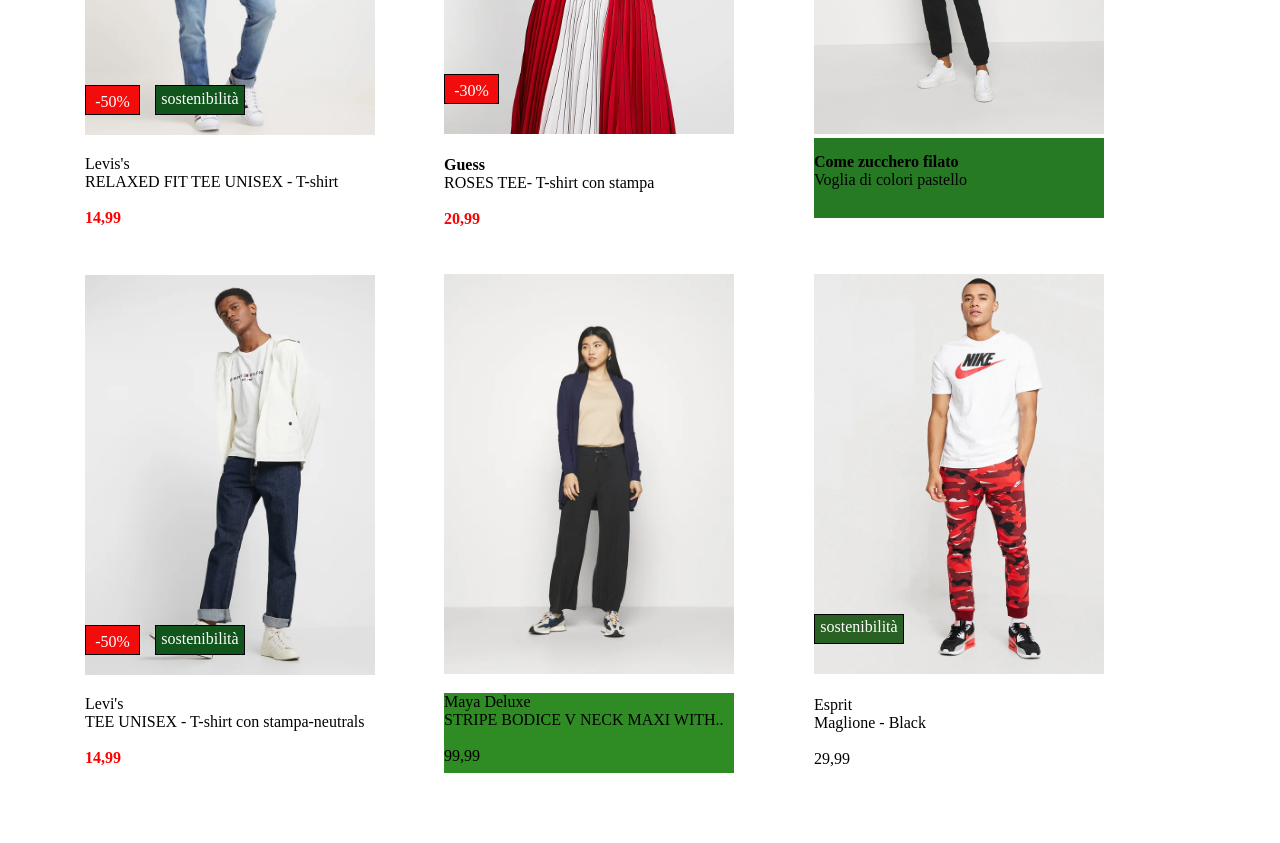
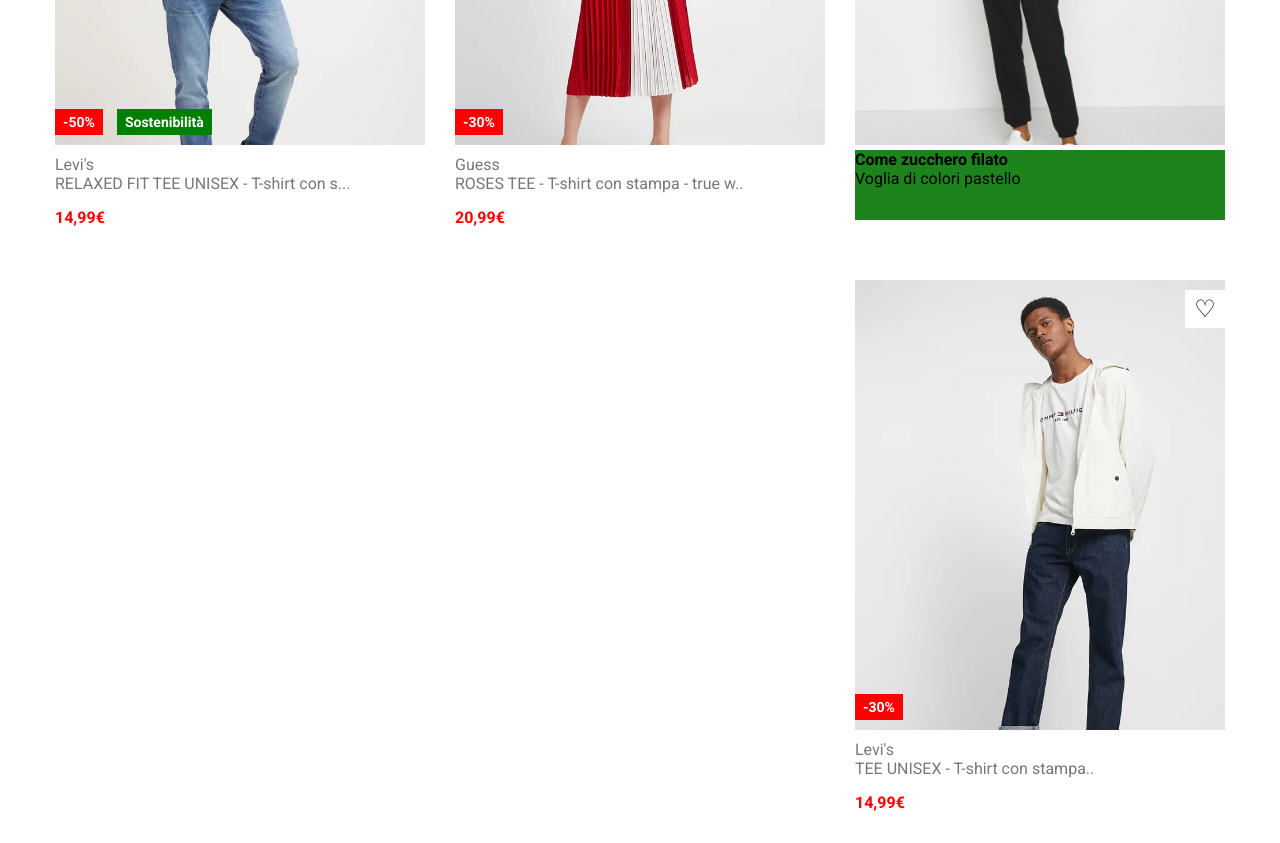
Before and after one commit to solangeguzman/htmlcss-shop, a plain HTML site: page index.html in a window 1280 px wide. Shown: the part 320-1163 px from the top of the page. Drawn offline with Linux system fonts and the light colour scheme.

Commit message:
creata struttura base

```diff
--- a/CSS/style.css
+++ b/CSS/style.css
@@ -1,187 +1,154 @@
-*{box-sizing: border-box;
-    margin:0;
+* {
+    box-sizing: border-box;
+    margin: 0;
     padding: 0;
-    }
+}
 
-    .clearfix::after{
-        content: "";
-        display:table;
-        clear:both;
-    }
+body {
+    font-family: 'Roboto', sans-serif;
+}
 
-    .fl{
-        float: left;
-    }
+.container {
+    width: 1200px;
+    margin: 0 auto;
+}
 
+.clearfix::after {
+    content: "";
+    display: table;
+    clear: both;
+}
 
-    .container {
-        max-width: 1200px;
-        margin: 0 auto;
+.shop-item {
+    float: left;
+    width: calc((100% / 3) - 30px);
+    margin: 15px;
+}
 
-    }
+[class^="shop-item-picture-"] {
+    position: relative;
+    width: 100%;
+    height: 450px;
+    background-size: cover;
+    background-position: top center;
+}
 
-    .content {
-        background-color: rgb(255, 255, 255);
-        height: 700px;
-        padding: 10%;
-        position: relative;
-    }
+.shop-item-picture-1 {
+    background-image: url('../img/1web.jpg');
+}
 
-  #img{
-      position: absolute;
-  }
+.shop-item:hover .shop-item-picture-1 {
+    background-image: url('../img/1-hover.jpg');
+}
 
+.shop-item-picture-2 {
+    background-image: url('../img/2.webp');
+}
 
-.containerbox1{
-       position: absolute;
-       margin-top: 100%;
-       width: 55px;
-       height: 30px;
-       border: 1px solid rgb(2, 2, 2);
-       background-color: rgb(243, 12, 12);
-       padding: 2%;
-    }
-
-.container2{
-    position: absolute;
-    margin-top: 100%;
-    margin-left: 70px;
-    width: 90px;
-    height: 30px;
-    border: 1px solid rgb(2, 2, 2);
-    background-color: rgb(17, 85, 28);
-    padding: 1%;
+.shop-item:hover .shop-item-picture-2 {
+    background-image: url('../img/2-hover.webp');
 }
 
 
-.containerbox2{
-    position: absolute;
-    margin-top: 100%;
-    width: 55px;
-    height: 30px;
-    border: 1px solid rgb(2, 2, 2);
-    background-color: rgb(243, 12, 12);
-    padding: 2%;
- }
+.shop-item-picture-3 {
+    background-image: url('../img/3.webp');
+}
 
+.shop-item:hover .shop-item-picture-3 {
+    background-image: url('../img/3-hover.webp');
+}
 
- .containerv{
-    position: absolute;
-    margin-top: 100%;
-    width: 90px;
-    height: 30px;
-    border: 1px solid rgb(2, 2, 2);
-    background-color: rgb(40, 97, 35);
-    padding: 1%;
+.shop-item-picture-4 {
+    background-image: url('../img/4.webp');
+}
+
+.shop-item:hover .shop-item-picture-4 {
+    background-image: url('../img/4-hover.webp');
+}
+
+.shop-item-picture-5 {
+    background-image: url('../img/5.webp');
+}
+
+.shop-item:hover .shop-item-picture-5 {
+    background-image: url('../img/5-hover.webp');
+
+}
+
+.shop-item-picture-6 {
+    background-image: url('../img/6.webp');
+}
+
+.shop-item:hover .shop-item-picture-6 {
+    background-image: url('../img/6-hover.webp');
 }
 
 
 
-.container3{
-    position: absolute;
-    margin-top: 100%;
-    width: 80px;
-    height: 35px;
-    border: 1px solid rgb(2, 2, 2);
-    background-color: rgb(40, 97, 35);
-}
-
-    .container4{
-        margin-top: 150%;
-        width: 290px;
-        height: 80px;
-        background-color: rgb(255, 255, 255);
-    }
-    .container5{
-        margin-top: 155%;
-        width: 290px;
-        height: 80px;
-        background-color: rgb(255, 255, 255);
-    }
-
-    .container6{
-
-        padding-top: 15px;
-        width: 290px;
-        height: 80px;
-        background-color: rgb(39, 122, 36);
-
-    }
-    .container7{
-        margin-top: 15px;
-        width: 290px;
-        height: 80px;
-        background-color: rgb(47, 139, 35);
-
-    }
-
-    .container8{
-        margin-top: 155%;
-        width: 290px;
-        height: 80px;
-        background-color: rgb(255, 255, 255);
-
-    }
-
-
-   .text{
-       color: rgb(255, 255, 255);
-       text-align: center;
-
-   }
 
 
 
-   #descrizione1{
-      text-align: left;
-      margin: 0 auto;
-      margin-top: 55px;
-   }
-
-   #descrizione2{
-
-   }
-   #prezzo{
-color: red;
-   }
 
 
-    .main-page{
-        background-color: rgb(255, 255, 255);
-        margin: 20px 0 10px 0;
-        padding-bottom: 20px;
-    }
+
+.simbolocuore {
+    position: absolute;
+    top: 10px;
+    right: 0;
+    width: 40px;
+    background-color: #fff;
+    text-align:center;
+    font-size: 24px;
+    padding: 5px 0;
+}
+
+.shop-item-icons {
+    position: absolute;
+    bottom: 10px;
+    left: 0;
+}
+
+.discount, .detail {
+    display: inline-block;
+    padding: 5px 8px;
+    color: #fff;
+    font-size: 14px;
+    font-weight: bold;
+    margin-right: 10px;
+}
+
+.discount {
+    background-color: red;
+}
+
+.detail {
+    background-color: green;
+}
 
 
-    .left{
-        width: 30%;
-        height: 500px;
-        padding-left: 10px;
-    }
+.shop-item-details {
+    height: 100px;
+}
 
-    .center{
-        width: 30%;
-        height: 500px;
-        padding-right: 10px;
-        padding-left: 10px;
-    }
+.shop-item-title {
+    margin-top: 10px;
+    color: #777;
+}
 
-    .right{
-        width: 30%;
-        height: 500px;
-        padding-left: 20px;
-    }
-
-    #prezzo{
-        color: red;
-    }
+.shop-item-price {
+    margin-top: 15px;
+    color: red;
+    font-weight: bold;
+}
 
 
-    /* da rivedere*/
+.price{
+    margin-top: 10px;
+}
 
-    .img:hover{
-        background-image: url(../img/1-hover.jpg);
-        display: none;
-        width: 100px;
-        height: 200px;
-        }
+.shop-item-title-green{
+    background-color: rgb(29, 131, 29);
+    width: 370px;
+    height: 70px;
+    margin-top: 5px;
+}
--- a/index.html
+++ b/index.html
@@ -1,121 +1,113 @@
 <!DOCTYPE html>
-<html lang="en">
+<html lang="it">
+
     <head>
-    <meta charset="UTF-8">
-    <meta http-equiv="X-UA-Compatible" content="IE=edge">
-    <meta name="viewport" content="width=device-width, initial-scale=1.0">
         <title>SHOP</title>
+
+        <link rel="preconnect" href="https://fonts.gstatic.com">
+        <link href="https://fonts.googleapis.com/css2?family=Roboto:wght@400;700&display=swap" rel="stylesheet">
         <link rel="stylesheet" href="./CSS/style.css">
     </head>
     <body>
-   <header></header>
 
-     <div class="container">
+        <div class="container clearfix">
+            <div class="shop-item">
 
-       <!--  1 float iniziali -->
-        <div class="main-page clearfix">
-
-              <aside class="fl left">
-
-                <div class="content">
-                  <img id="img" src="../htmlcss-shop/img/1web.jpg" height="400"  width="290" alt=""/>
-
-                  <div class="containerbox1 text">-50%</div>
-                  <div class="container2 text">sostenibilità</div>
-
-                  <div class="container4">
-                     <div>Levis's</div>
-                     <div>RELAXED FIT TEE UNISEX - T-shirt</div>
-                     <br>
-                     <div id="prezzo"><strong>14,99</strong></div>
+                <!-- immagine con hover -->
+                <div class="shop-item-picture-1">
+                    <div class="simbolocuore">&#9825;</div>
+                    <div class="shop-item-icons">
+                        <div class="discount">-50%</div>
+                        <div class="detail">Sostenibilità</div>
                     </div>
                 </div>
 
-              </aside>
-           <!-- secondo float -->
-
-              <aside class="fl center">
-                <div class="content">
-                    <img id="img" src="../htmlcss-shop/img/2-hover.webp" height="400" width="290" alt="">
-                    <div class="containerbox2 text">-30%</div>
-                    <div class="container5">
-                        <strong>Guess</strong>
-                        <div>ROSES TEE- T-shirt con stampa</div>
-                        <br>
-                        <div id="prezzo"><strong>20,99</strong></div>
+                <!-- titolo item -->
+                <div class="shop-item-details">
+                    <div class="shop-item-title">
+                    Levi's <br/>
+                    RELAXED FIT TEE UNISEX - T-shirt con s...
+                    </div>
+                    <div class="shop-item-price">14,99€</div>
                 </div>
 
             </div>
-              </aside>
-              <!-- terzo float -->
-              <aside class="fl right">
-                  <div class="content">
-                    <img src="../htmlcss-shop/img/3.webp" height="400" width="290" alt="">
 
-                     <div class="container6">
-                        <strong>Come zucchero filato</strong>
-                        <br>
-                        <div>Voglia di colori pastello</div>
+            <div class="shop-item">
+
+                <!-- immagine 2-->
+                <div class="shop-item-picture-2">
+                    <div class="simbolocuore">&#9825;</div>
+                    <div class="shop-item-icons">
+                       <div class="discount">-30%</div>
                     </div>
                 </div>
-              </aside>
+                <!-- titolo item -->
+                <div class="shop-item-details">
+                    <div class="shop-item-title">
+                      Guess <br/>
+                      ROSES TEE - T-shirt con stampa - true w..
+                    </div>
+                    <div class="shop-item-price">20,99€</div>
                 </div>
             </div>
 
-   <!-- 5 float finale -->
-   <div class="container">
-     <div class="main-page clearfix">
+            <div class="shop-item">
+                <div class="shop-item-picture-3"></div>
+                <!-- titolo item -->
 
-           <aside class="fl left">
-
-              <div class="content">
-                    <img id="img"src="../htmlcss-shop/img/4.webp" height="400"  width="290" alt="">
-                    <div class="containerbox1 text">-50%</div>
-                    <div class="container2 text-1">
-                        <div class="text">sostenibilità</div>
+                <div class="shop-item-details">
+                    <div class="shop-item-title-green">
+                       <strong>Come zucchero filato</strong><br>
+                        Voglia di colori pastello
                     </div>
-                    <div class="container4">
-                    <div>Levi's</div>
-                    <div>TEE UNISEX - T-shirt con stampa-neutrals</div>
-                    <br>
-                    <div id="prezzo"><strong>14,99</strong></div>
                 </div>
             </div>
 
-           </aside>
-
-           <!-- sesto float finale -->
-
-           <aside class="fl center">
-             <div class="content">
-                 <img  src="../htmlcss-shop/img/5.webp" height="400" width="290" alt="">
-
-                 <div class="container7">
-                    <div>Maya Deluxe</div>
-                    <div>STRIPE BODICE V NECK MAXI WITH..</div>
-                    <br>
-                    <div>99,99</div>
-               </div>
-
-             </div>
-           </aside>
-           <!-- settimo float finales -->
-           <aside class="fl right">
-               <div class="content">
-                 <img id="img" src="../htmlcss-shop/img/6.webp" height="400" width="290" alt="">
-                 <div class="containerv text">sostenibilità</div>
-                 <div class="container8">
-                    <div>Esprit</div>
-                    <div>Maglione - Black</div>
-                    <br>
-                    <div>29,99</div>
+            <div class="shop-item">
+                <div class="shop-item-picture-4">
+                  <div class="simbolocuore">&#9825;</div>
+                  <div class="shop-item-icons">
+                     <div class="discount">-30%</div>
                   </div>
               </div>
-             </aside>
+                <!-- titolo item -->
+                <div class="shop-item-details">
+                    <div class="shop-item-title">
+                    Levi's <br/>
+                    TEE UNISEX - T-shirt con stampa..
+                    </div>
+                    <div class="shop-item-price">14,99€</div>
                 </div>
             </div>
 
 
 
+            <div class="shop-item">
+                <div class="shop-item-picture-5"></div>
+                <!-- titolo item -->
+                <div class="shop-item-details">
+                    <div class="shop-item-title">
+                    Maya Deluxe <br/>
+                    STRIPE BOOICE V NECK MAXI WITH TIE..
+                   </div>
+                    <div class="price">99,99€</div>
+                </div>
+            </div>
+
+            <div class="shop-item">
+                <div class="shop-item-picture-6"></div>
+                <!-- titolo item -->
+                <div class="shop-item-details">
+                    <div class="shop-item-title">
+                    Espirit <br/>
+                    Maglione - black
+                   </div>
+                    <div class="price">29,99€</div>
+                </div>
+            </div>
+
+        </div>
+
     </body>
 </html>
```
Lines whose indentation alone changed are shown as unchanged.
